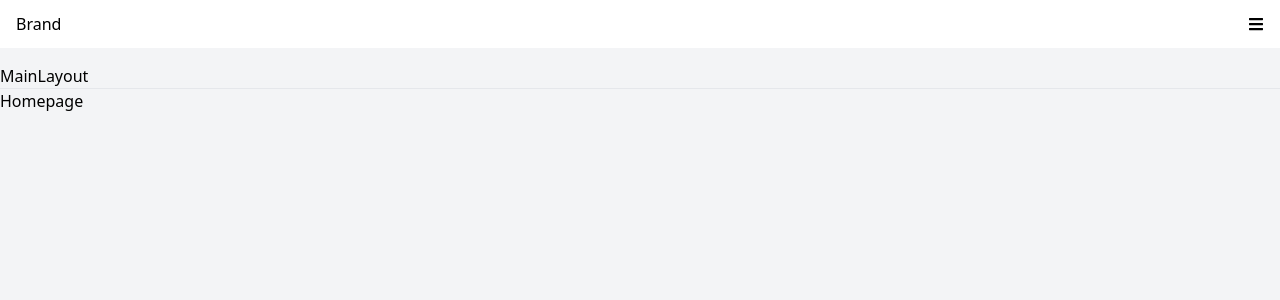
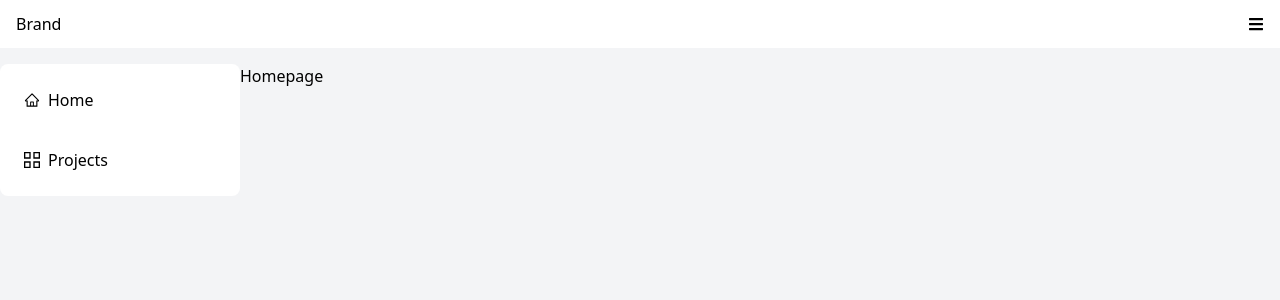
Before and after one commit to NhanVo-gmt/Admin-panel, a Next.js app: page / in a window 1280 px wide. Shown: the top 300 px of the page. Built offline with nearby package versions, Linux system fonts and the light colour scheme.

Commit message:
adding element in the left panel

```diff
--- a/components/MainLayout.jsx
+++ b/components/MainLayout.jsx
@@ -1,15 +1,32 @@
-import React from 'react'
-import MainHeader from './MainHeader'
+import React from "react";
+import MainHeader from "./MainHeader";
 
-const MainLayout = ({children}) => {
+import {AiOutlineHome} from "react-icons/ai"
+import {GrProjects} from "react-icons/gr"
+import Link from "next/link";
+
+
+const MainLayout = ({ children }) => {
   return (
-    <div className='bg-gray-100 w-full min-h-screen'>
-        <MainHeader />
-        <h1>MainLayout</h1>
-        <hr />
-        <main>{children}</main>
+    <div className="bg-gray-100 w-full min-h-screen">
+      <MainHeader />
+      <div className="flex justify-start items-start">
+        <aside className="bg-white rounded-lg w-60 p-4">
+          <ul>
+            <li className="flex justify-start items-center hover:bg-blue-200 hover:text-blue-800 rounded-lg p-2 mb-5">
+              <AiOutlineHome className="mr-2" />
+              <Link href="/">Home</Link>
+            </li>
+            <li className="flex justify-start items-center hover:bg-blue-200 hover:text-blue-800 rounded-lg p-2">
+              <GrProjects className="mr-2" />
+              <Link href="/">Projects</Link>
+            </li>
+          </ul>
+        </aside>
+        <main className="flex-1">{children}</main>
+      </div>
     </div>
-  )
-}
+  );
+};
 
-export default MainLayout
+export default MainLayout;
```
